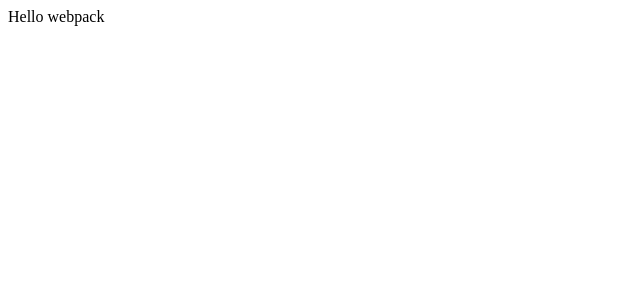
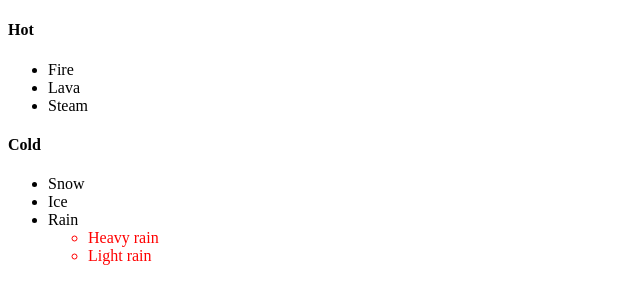
Before and after one commit to jhessin/jquery-tutorial, a website built with webpack: page public/index.html in a window 1280 px wide. Shown: the whole page, without its empty margins (0-640 px from the left). Built offline with nearby package versions, Linux system fonts and the light colour scheme.

Commit message:
Basics of jquery

```diff
--- a/public/index.html
+++ b/public/index.html
@@ -4,11 +4,29 @@
   <head>
     <title>JQuery tutorial</title>
     <meta charset="utf-8" />
+    <link rel="stylesheet" type="text/css" href="style.css"/>
     <meta name="viewport" content="width=device-width, initial-scale=1">
   </head>
 
   <body>
-    <div id="content"></div>
+    <div id="content">
+      <h4>Hot</h4>
+      <ul>
+        <li id="fire" class='non-solid'>Fire</li>
+        <li class='solid'>Lava</li>
+        <li class='non-solid'>Steam</li>
+      </ul>
+      <h4>Cold</h4>
+      <ul>
+        <li class='solid'>Snow</li>
+        <li class='solid'>Ice</li>
+        <li class='non-solid'>Rain</li>
+        <ul>
+          <li class='non-solid'>Heavy rain</li>
+          <li class='non-solid'>Light rain</li>
+        </ul>
+      </ul>
+    </div>
     <script src="bundle.js"></script>
   </body>
 
--- /dev/null
+++ b/public/style.css
@@ -0,0 +1,3 @@
+.highlight {
+  color: #F00;
+}
--- a/src/index.ts
+++ b/src/index.ts
@@ -1,12 +1,21 @@
-import _ from 'lodash'
+import _ from 'lodash';
+import $ from 'jquery';
 
-function component() {
+function component(message: string) {
   const element = document.createElement('div');
 
-  element.innerHTML = _.join(['Hello', 'webpack'], ' ');
+  element.innerHTML = _.join(['<p>', message, '</p>'], ' ');
 
   return element;
 }
 
+function print(message: string) {
+  document.body.appendChild(component(message));
+}
 
-document.body.appendChild(component());
+//print('hello');
+
+$(document).ready(() => {
+  //$('#content').html('<strong>Hello World</strong>');
+  $('#content >>> .non-solid').addClass('highlight');
+});
```
